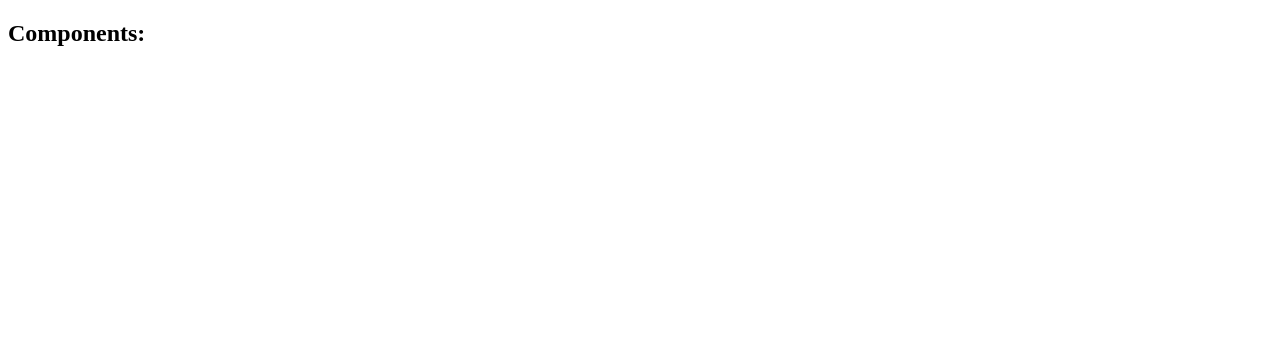
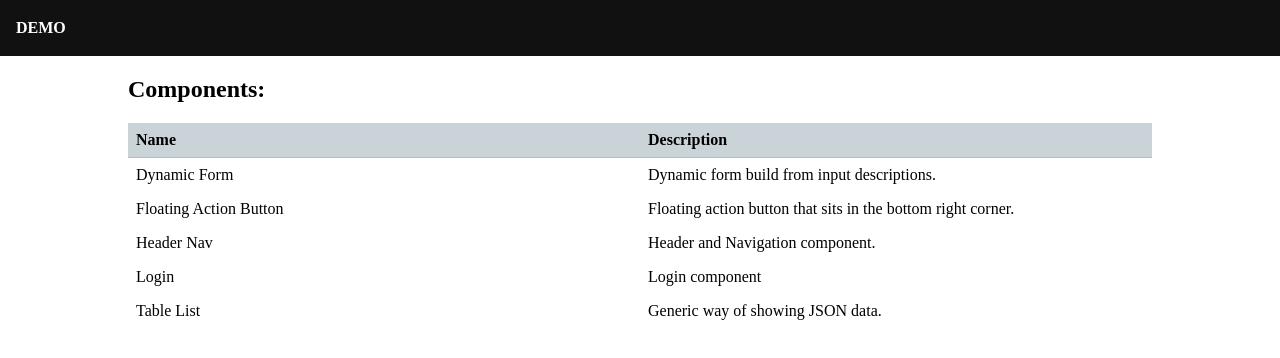
Before and after one commit to cogwizzle/humdrum-components-demo, a website: page index.html in a window 1280 px wide. Drawn offline with Linux system fonts and the light colour scheme; the site is published under a folder, as on GitHub Pages, so addresses that start at the root find nothing.

Commit message:
Updated faulty URL.

```diff
--- a/index.html
+++ b/index.html
@@ -11,5 +11,5 @@
       <table_list></table_list>
     </div>
   </body>
-  <script src="/dist/main.js"></script>
+  <script src="./dist/main.js"></script>
 </html>
```
